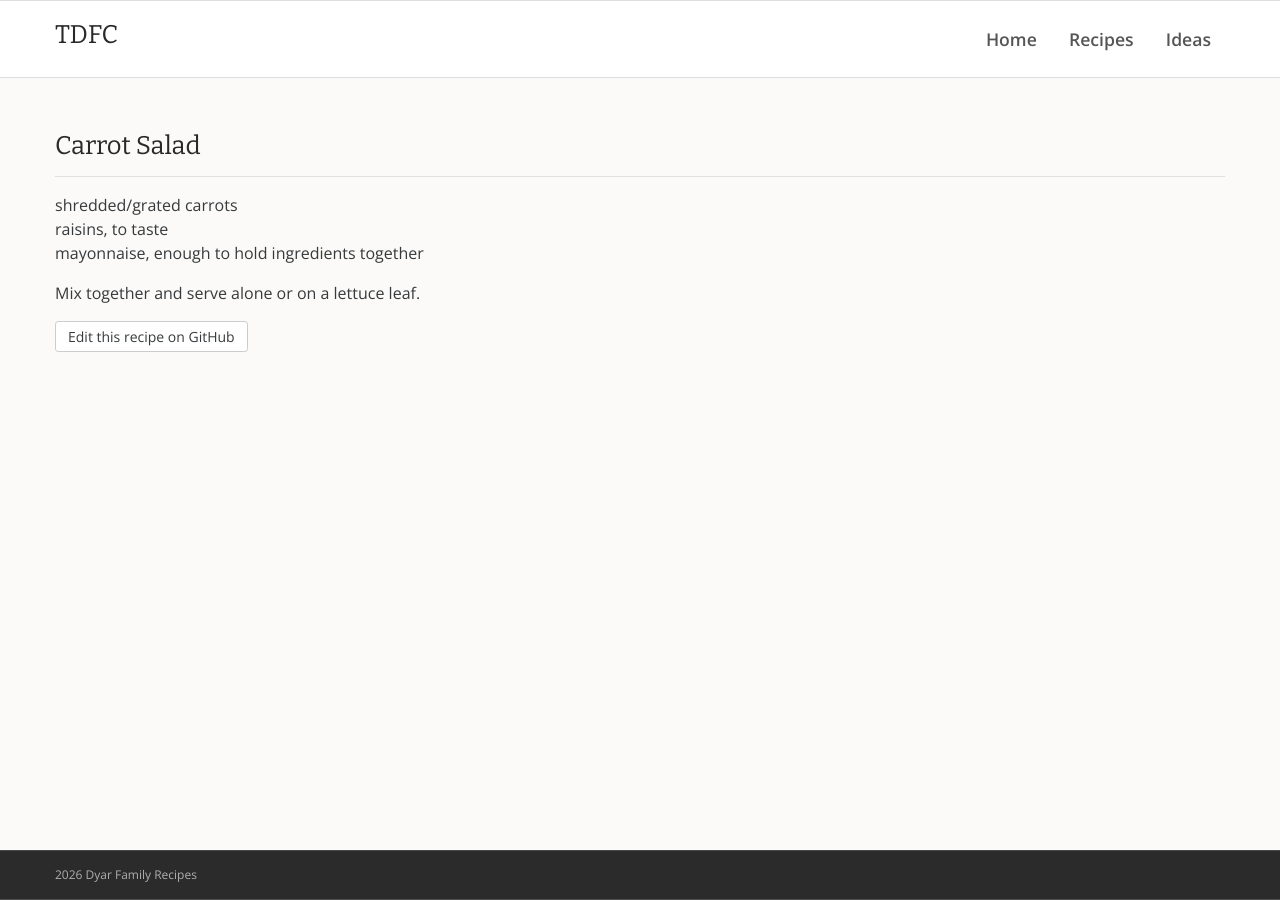
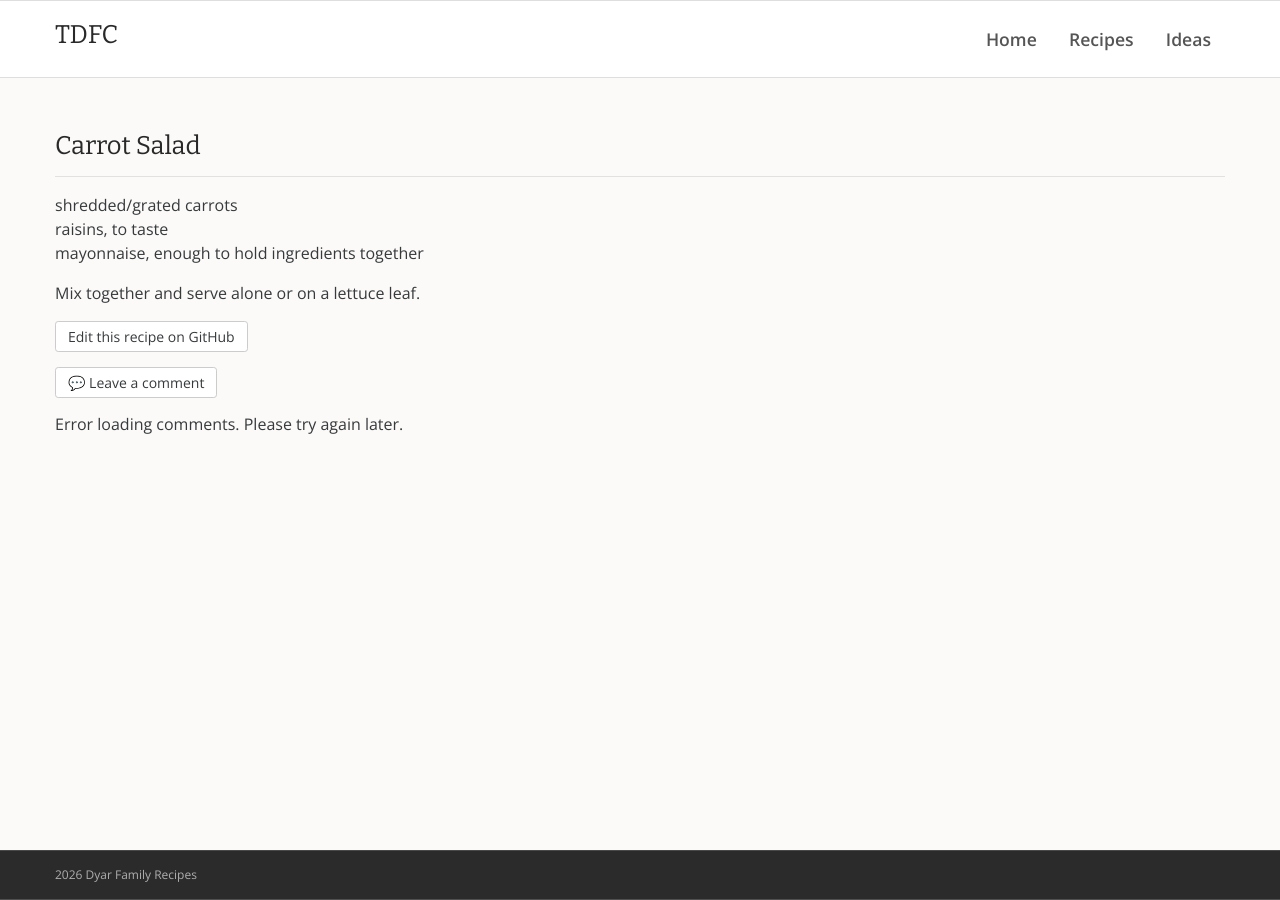
Before and after one commit to rdyar/tdfc, a Jekyll site: the page built from _soup-and-salad/carrot-salad.md, in a window 1280 px wide. Built offline with Jekyll 4.4.1, drawn with Linux system fonts in a browser that asks for light colours; part of the change alters nothing that is shown.

Commit message:
google form + sheets comments - not secure

```diff
--- a/_layouts/recipes.html
+++ b/_layouts/recipes.html
@@ -3,15 +3,96 @@
 <section class="section-main">
 <div class="container">
 <h1 class="pad-top">{{page.title}}</h1>
-  {% if page.s %}<span style="color:red;">This recipe needs review! There were problems with the OCR scan.</span>{% endif %}
 <hr>
   {% if page.image %}
 <img src="{{site.baseurl}}/recipe-images/{{page.image}}" class="img-responsive" alt="{{page.title}}">
   {% endif %}
   {{ content }}
-<a class="btn btn-secondary btn-sm" href="https://github.com/rdyar/tdfc/tree/gh-pages/{{ page.relative_path }}">Edit this recipe on GitHub</a>
+<a class="btn btn-secondary btn-sm" href="https://github.com/rdyar/tdfc/tree/gh-pages/{{ page.relative_path }}">Edit this recipe on GitHub</a> <br />
+<a class="btn btn-secondary btn-sm"
+  id="comment-link"
+  target="_blank"
+>
+  💬 Leave a comment
+</a>
+
 {% include post_comments.html %}
+<div id="comments"></div>
+
 </div>
 </section>
 </main>
 {% include footer.html %}
+
+<script>
+  const PATH = "{{ page.url }}";
+  const SHEET_URL =
+    "https://docs.google.com/spreadsheets/d/e/2PACX-1vQFiZsdiSfpweFujBfp-H4TD_-6SVdU4lkuUoRBYnt3UsDOr_xFZc0RT5AqNk_FIdBRkkN6JCIYWJPb/pub?gid=1274664430&single=true&output=csv";
+
+  // Simple CSV parser that handles quoted fields
+  function parseCSVRow(row) {
+    const result = [];
+    let current = '';
+    let inQuotes = false;
+
+    for (let i = 0; i < row.length; i++) {
+      const char = row[i];
+      const nextChar = row[i + 1];
+
+      if (char === '"') {
+        if (inQuotes && nextChar === '"') {
+          // Escaped quote
+          current += '"';
+          i++; // Skip next quote
+        } else {
+          // Toggle quote state
+          inQuotes = !inQuotes;
+        }
+      } else if (char === ',' && !inQuotes) {
+        // Field separator
+        result.push(current.trim());
+        current = '';
+      } else {
+        current += char;
+      }
+    }
+
+    // Add last field
+    result.push(current.trim());
+    return result;
+  }
+
+  fetch(SHEET_URL)
+    .then(r => r.text())
+    .then(csv => {
+      const rows = csv.split("\n").slice(1).filter(row => row.trim());
+      const comments = rows
+        .map(parseCSVRow)
+        .filter(cols => cols.length >= 4 && cols[3] === PATH);
+
+      console.log('comments', comments);
+
+      if (!comments.length) {
+        document.getElementById("comments").innerHTML =
+          "<p>No comments yet.</p>";
+        return;
+      }
+
+      document.getElementById("comments").innerHTML =
+        comments.map(([time, name, comment, path]) =>
+          `<p><strong>${name}</strong><br>${comment} <small>- ${time}</small></p>`
+        ).join("");
+    })
+    .catch(error => {
+      console.error('Error fetching comments:', error);
+      document.getElementById("comments").innerHTML =
+        "<p>Error loading comments. Please try again later.</p>";
+    });
+  </script>
+<script>
+  const formBase =
+    "https://docs.google.com/forms/d/e/1FAIpQLSdu9lc91upNA37X3fOS33vk6v35XuTkVBhNU0DMyVv-orJGjQ/viewform?usp=pp_url&entry.1168403230=";
+
+  document.getElementById("comment-link").href =
+    formBase + encodeURIComponent("{{ page.url }}");
+</script>
```
